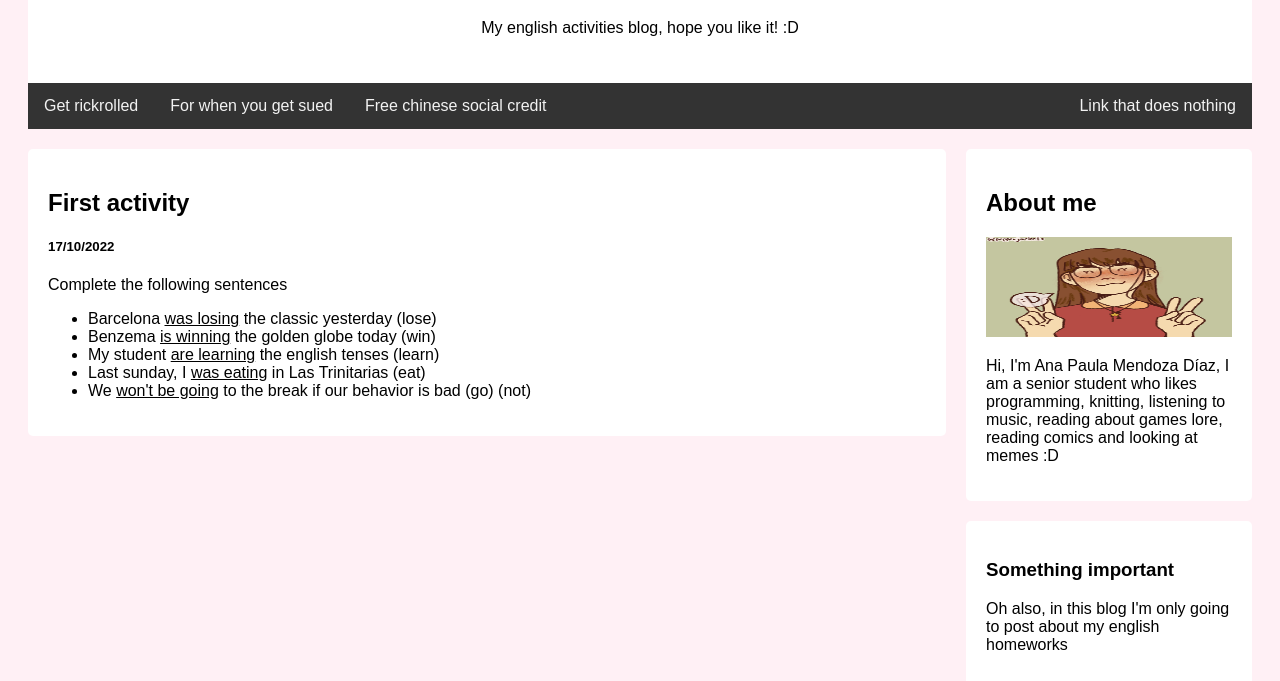
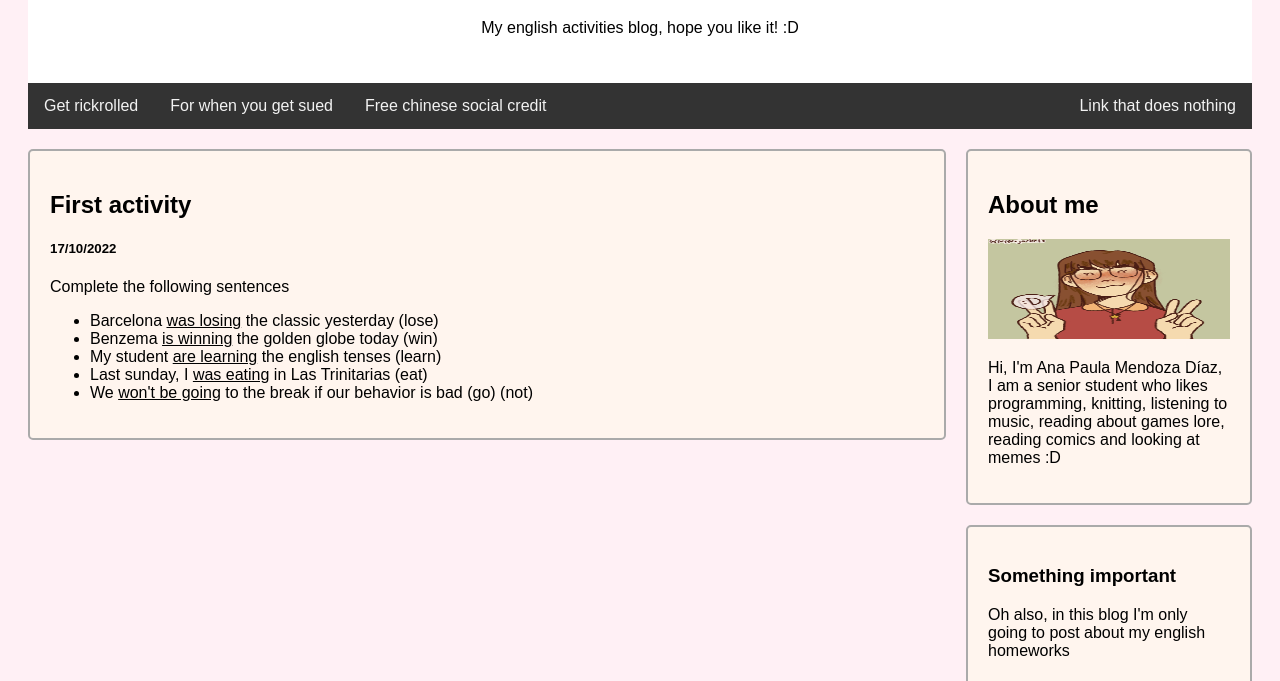
Before and after one commit to Luna-Hazuki2006/Tarea_ingles, a plain HTML site: page index.html in a window 1280 px wide. Shown: the part 119-800 px from the top of the page. Drawn offline with Linux system fonts and the light colour scheme.

Commit message:
un poquito mas vistoso

```diff
--- a/style.css
+++ b/style.css
@@ -68,7 +68,8 @@ div {
 
 /* Add a card effect for articles */
 .card {
-    background-color: white;
+    background-color: seashell;
+    border: #aaa solid 2px;
     padding: 20px;
     margin-top: 20px;
 }
```
